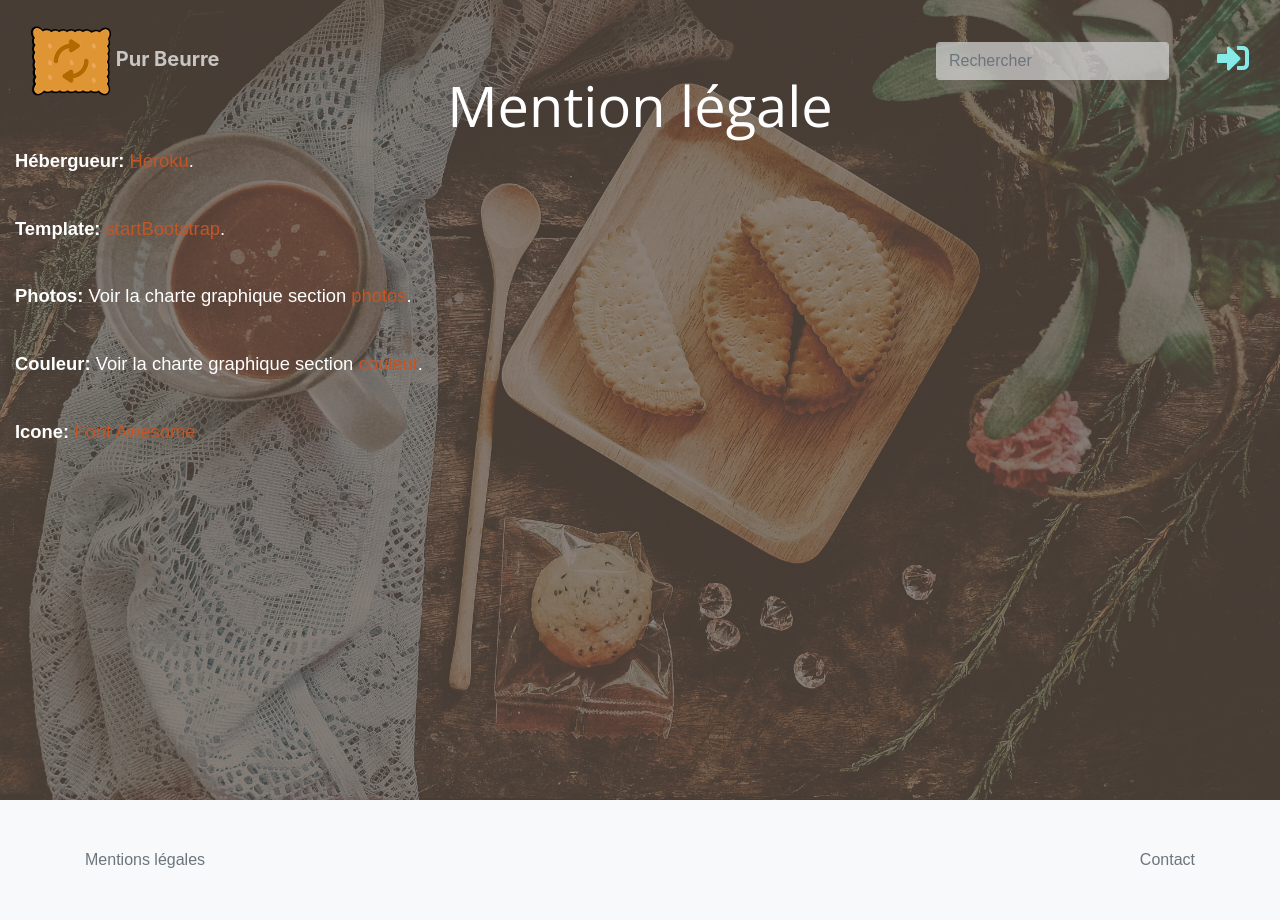
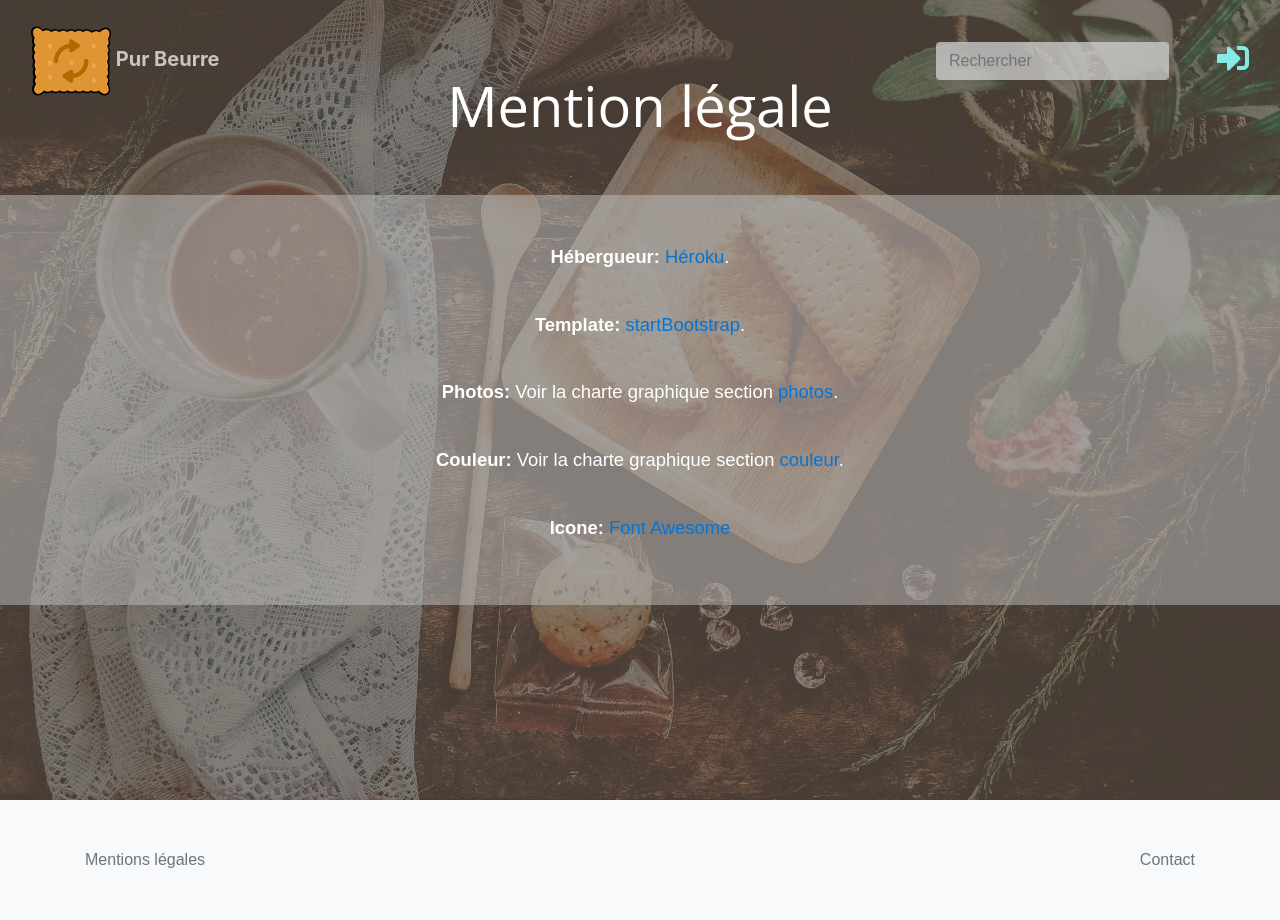
Before and after one commit to riderflo85/purbeurrewebV2, a Django app: page /mention_legale in a window 1280 px wide. Run offline with Django 3.2, Linux system fonts and the light colour scheme; some libraries are stand-ins or nearby versions; some web fonts are replaced.

Commit message:
Petite modif sur le style de la page des mentions légales

```diff
--- a/purbeurre_project/search/static/search/css/mycss.css
+++ b/purbeurre_project/search/static/search/css/mycss.css
@@ -66,3 +66,13 @@ div.h2
 {
     height: 25rem;
 }
+
+.link-color
+{
+    color: #0275d8;
+}
+
+.bg-legacy
+{
+    background-color: rgba(191, 191, 191, 0.5);
+}
--- a/purbeurre_project/search/templates/search/legal_mention.html
+++ b/purbeurre_project/search/templates/search/legal_mention.html
@@ -7,16 +7,16 @@
             <div class="col-12">
                 <h1 class="text-center">Mention légale</h1>
             </div>
-            <div class="col-12">
-                <p><strong>Hébergueur: </strong><a href="https://www.heroku.com/">Héroku</a>.</p>
+            <div class="col-12 text-center mt-5 p-5 bg-legacy">
+                <p><strong>Hébergueur: </strong><a class="link-color" href="https://www.heroku.com/">Héroku</a>.</p>
                 <br>
-                <p><strong>Template: </strong><a href="https://blackrockdigital.github.io/startbootstrap-creative/">startBootstrap</a>.</p>
+                <p><strong>Template: </strong><a class="link-color" href="https://blackrockdigital.github.io/startbootstrap-creative/">startBootstrap</a>.</p>
                 <br>
-                <p><strong>Photos: </strong>Voir la charte graphique section <a href="https://company-82435.frontify.com/d/6Yy9WFJdtp8j/pur-beurre-style-guide#/langage-visuel/photographies">photos</a>.</p>
+                <p><strong>Photos: </strong>Voir la charte graphique section <a class="link-color" href="https://company-82435.frontify.com/d/6Yy9WFJdtp8j/pur-beurre-style-guide#/langage-visuel/photographies">photos</a>.</p>
                 <br>
-                <p><strong>Couleur: </strong>Voir la charte graphique section <a href="https://company-82435.frontify.com/d/6Yy9WFJdtp8j/pur-beurre-style-guide#/elements-basiques/colors">couleur</a>.</p>
+                <p><strong>Couleur: </strong>Voir la charte graphique section <a class="link-color" href="https://company-82435.frontify.com/d/6Yy9WFJdtp8j/pur-beurre-style-guide#/elements-basiques/colors">couleur</a>.</p>
                 <br>
-                <p><strong>Icone: </strong><a href="https://fontawesome.com/">Font Awesome</a></p>
+                <p><strong>Icone: </strong><a class="link-color" href="https://fontawesome.com/">Font Awesome</a></p>
             </div>
         </div>
     </div>
```
Also changed, not shown: purbeurre_project/usercontrol/templates/usercontrol/sign_out.html (+4 -3 lines).
